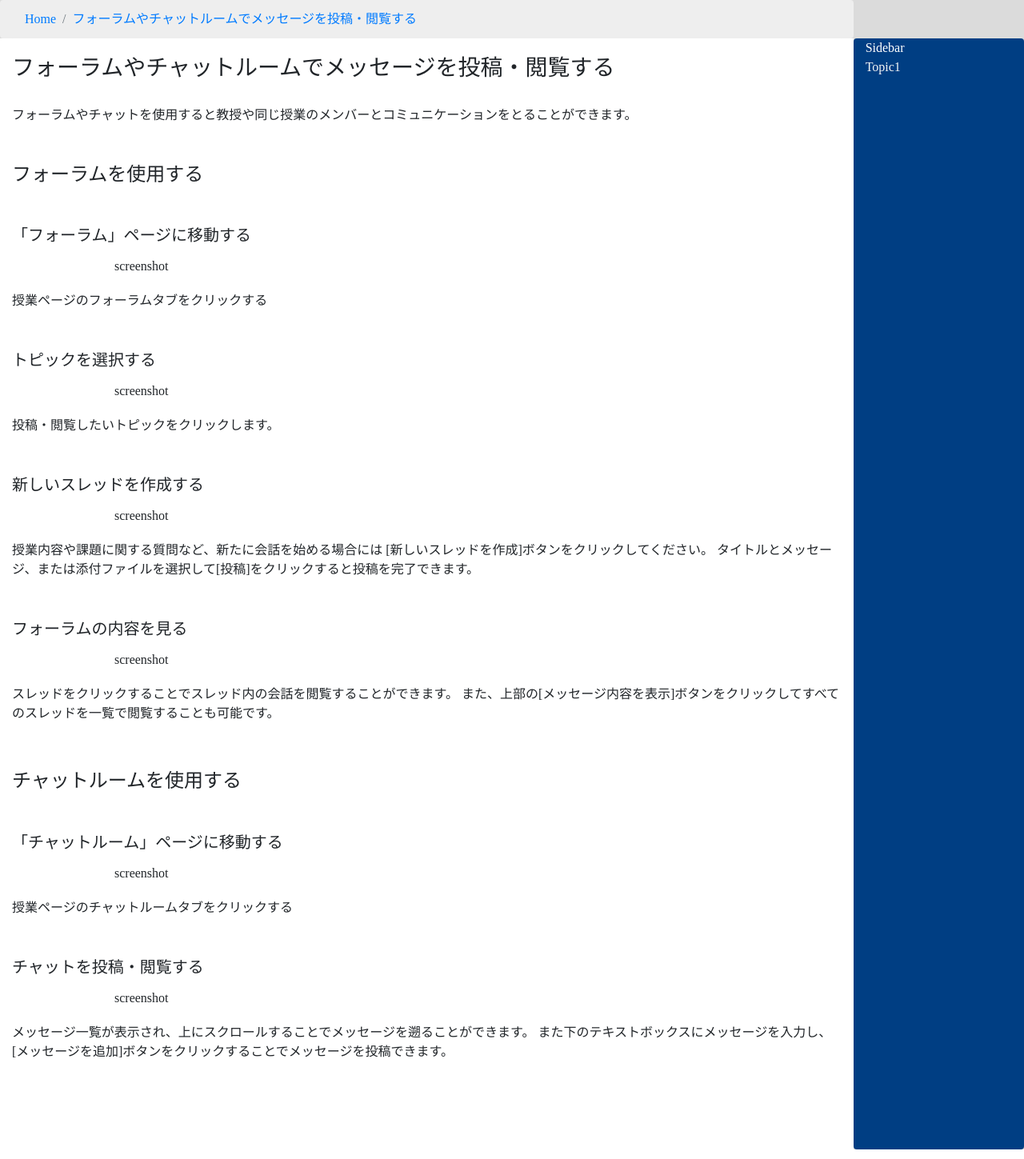
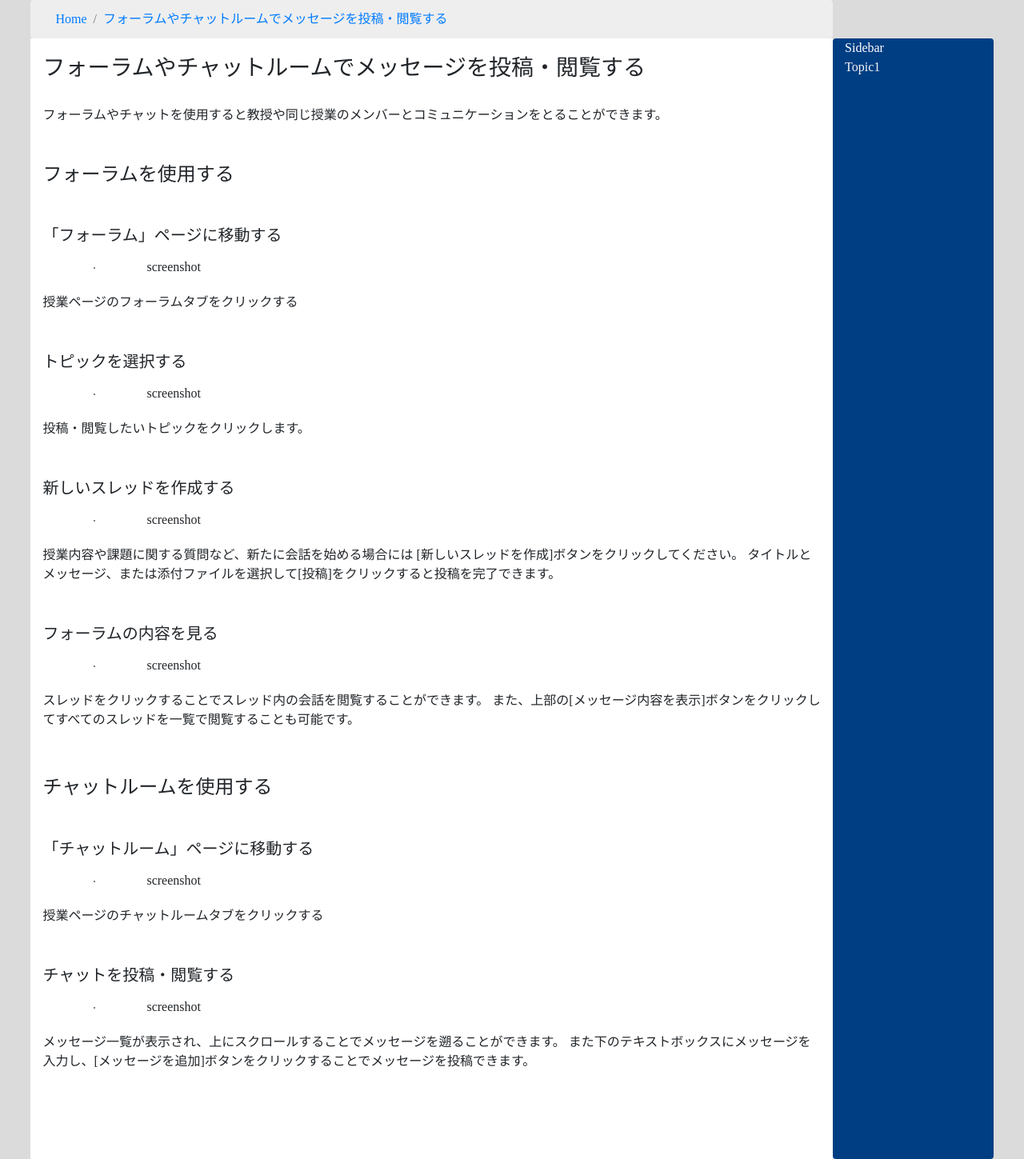
Before and after one commit to kyoto-u/student-guidebook, a Python web app: template templates/forum_chat.htm in a window 1280 px wide. Shown: the part 56-1505 px from the top of the page at 80% size. Run offline with Jinja, Linux system fonts and the light colour scheme; the template is opened without the code that fills it, so the values that code supplies are empty; some libraries are stand-ins or nearby versions.

Commit message:
スクリーンショットに枠をつけた

```diff
--- a/static/css/Style_for_lg.css
+++ b/static/css/Style_for_lg.css
@@ -2,12 +2,16 @@ body{
     background-color:#dbdbdb;
     font-family: "Meiryo UI";
 }
+
 #Main{
     background-color:white;
     padding-bottom: 100px;
     min-height: 100vh;
+
 }
-
+.container-fluid{
+    max-width: 94vw;
+}
 
 #BreadCrumb{
     background-color: rgb(238,238,238);
@@ -59,6 +63,7 @@ img{
     margin-right: 5vw;
     margin-top:20px;
     margin-bottom:20px;
+    border: 1px gray solid;
 }
 p{
     margin-top:10px;
```
